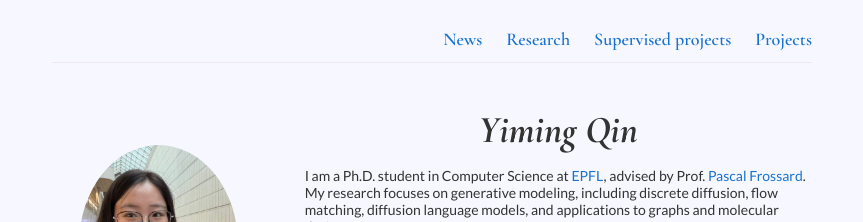
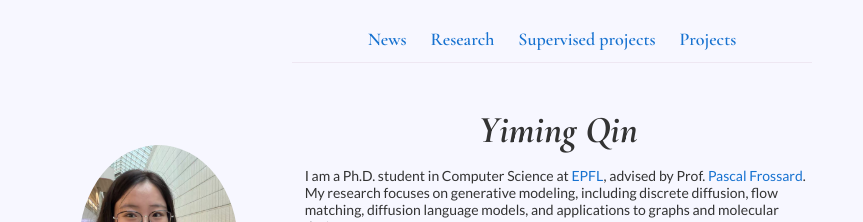
Before and after one commit to qym7/qym7.github.io, a Jekyll site: the page built from _posts/2026-10-06-A2D.markdown, in a window 1280 px wide. Shown: the top 222 px of the page, without its empty margins (208-1071 px from the left). Built offline with Jekyll 4.4.1, drawn with Linux system fonts in a browser that asks for light colours.

Commit message:
Center section navigation over intro text

```diff
--- a/_layouts/default.html
+++ b/_layouts/default.html
@@ -18,7 +18,7 @@
   <meta name="author" content="{{ site.name }}" />
   <meta name="viewport" content="width=device-width, initial-scale=1">
 
-  <link rel="stylesheet" type="text/css" href="{{ site.baseurl }}/style.css?v=20261013-blue-lilac-bg" />
+  <link rel="stylesheet" type="text/css" href="{{ site.baseurl }}/style.css?v=20261013-nav-profile-column" />
   <link rel="canonical" href="{{ page.url | replace:'index.html','' | prepend: site.baseurl | prepend: site.url }}">
   <link href="https://fonts.googleapis.com/css2?family=Cormorant+Garamond:ital,wght@0,600;0,700;1,700&family=Lato:ital,wght@0,400;0,700;1,400;1,700&display=swap" rel="stylesheet" type="text/css">
 
--- a/style.scss
+++ b/style.scss
@@ -39,9 +39,10 @@ body {
 .quick-nav {
   display: flex;
   flex-wrap: wrap;
-  justify-content: flex-end;
+  justify-content: center;
   gap: 8px 24px;
-  margin: 0 2.5% 10px;
+  width: 65%;
+  margin: 0 2.5% 10px 32.5%;
   padding: 0 0 12px;
   border-bottom: 1px solid #eee7f2;
 }
@@ -261,6 +262,11 @@ span.highlight {
 }
 
 @media (max-width: 560px) {
+  .quick-nav {
+    width: 95%;
+    margin-left: 2.5%;
+  }
+
   .news-item {
     grid-template-columns: 1fr;
     row-gap: 3px;
```
